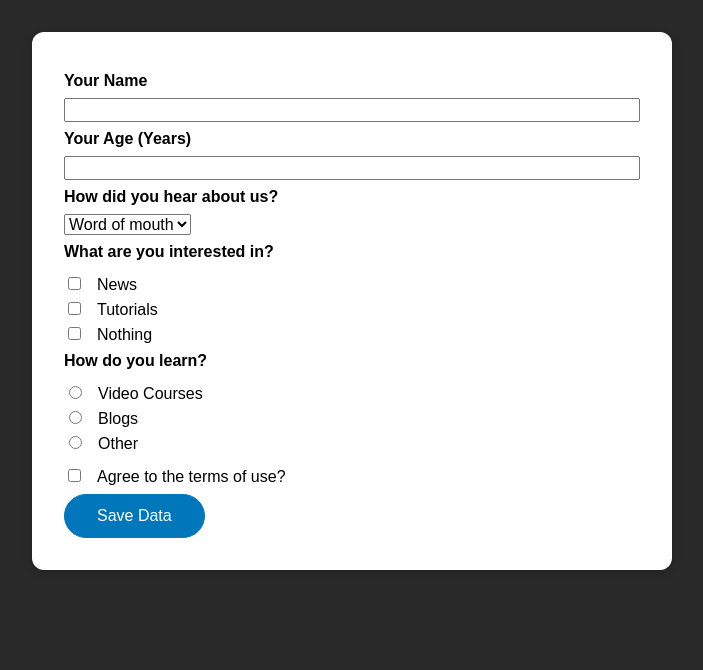
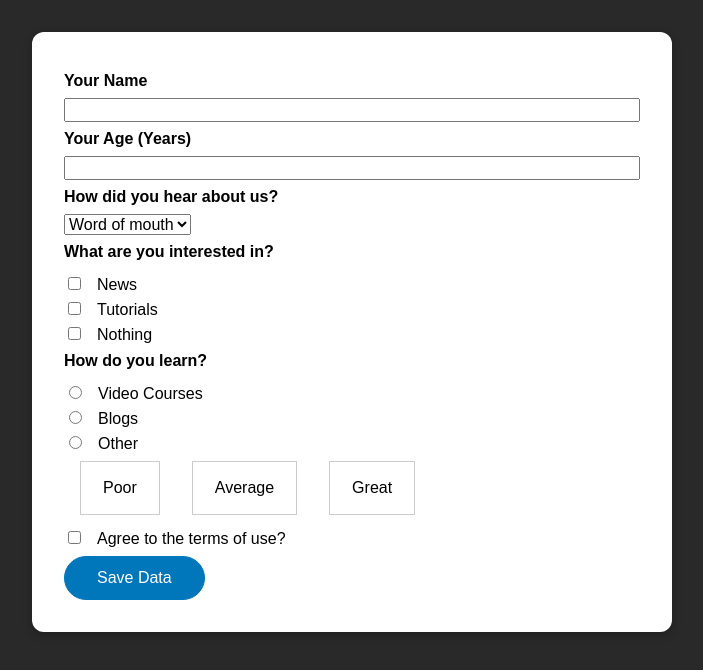
Before and after one commit to martimdLima/Vuejs---The-Complete-Guide, a Vue app in the folder course-modules/09-forms/01-starting-setup/: page / in a window 1280 px wide. Shown: the top 670 px of the page, without its empty margins (288-991 px from the left). Built offline with nearby package versions, Linux system fonts and the light colour scheme; the HTML template or start-up script is replaced by a standard one.

Commit message:
Forms
Building a Custom Control Component

```diff
--- /dev/null
+++ b/course-modules/09-forms/01-starting-setup/src/components/RatingControl.vue
@@ -0,0 +1,61 @@
+<template>
+  <ul>
+    <li :class="{active: activeOption === 'poor'}">
+      <button type="button" @click="activate('poor')">Poor</button>
+    </li>
+    <li :class="{active: activeOption === 'average'}">
+      <button type="button" @click="activate('average')">Average</button>
+    </li>
+    <li :class="{active: activeOption === 'great'}">
+      <button type="button" @click="activate('great')">Great</button>
+    </li>
+  </ul>
+</template>
+
+<script>
+export default {
+  data() {
+    return {
+      activeOption: null,
+    };
+  },
+  methods: {
+    activate(option) {
+      this.activeOption = option;
+    },
+  },
+};
+</script>
+
+<style scoped>
+.active {
+  border-color: #a00078;
+}
+
+.active button {
+  color: #a00078;
+}
+
+ul {
+  list-style: none;
+  margin: 0.5rem 0;
+  padding: 0;
+  display: flex;
+}
+
+li {
+  margin: 0 1rem;
+  border: 1px solid #ccc;
+  padding: 1rem;
+  display: flex;
+  justify-content: center;
+  align-items: center;
+}
+
+button {
+  font: inherit;
+  border: none;
+  background-color: transparent;
+  cursor: pointer;
+}
+</style>
--- a/course-modules/09-forms/01-starting-setup/src/components/TheForm.vue
+++ b/course-modules/09-forms/01-starting-setup/src/components/TheForm.vue
@@ -103,6 +103,10 @@
         <label for="how-other">Other</label>
       </div>
     </div>
+
+    <div class="form-control">
+      <rating-control></rating-control>
+    </div>
     <div class="form-control">
       <div>
         <input
@@ -121,7 +125,12 @@
 </template>
 
 <script>
+import RatingControl from "./RatingControl";
+
 export default {
+  components: {
+    RatingControl
+  },
   data() {
     return {
       userName: '',
```
